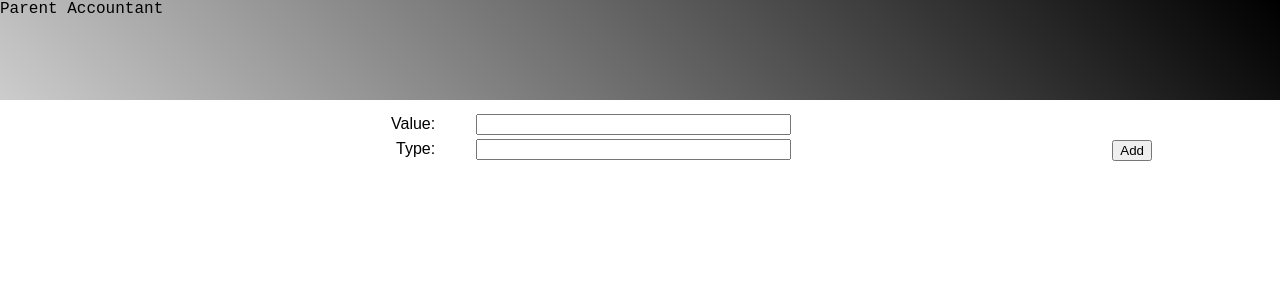
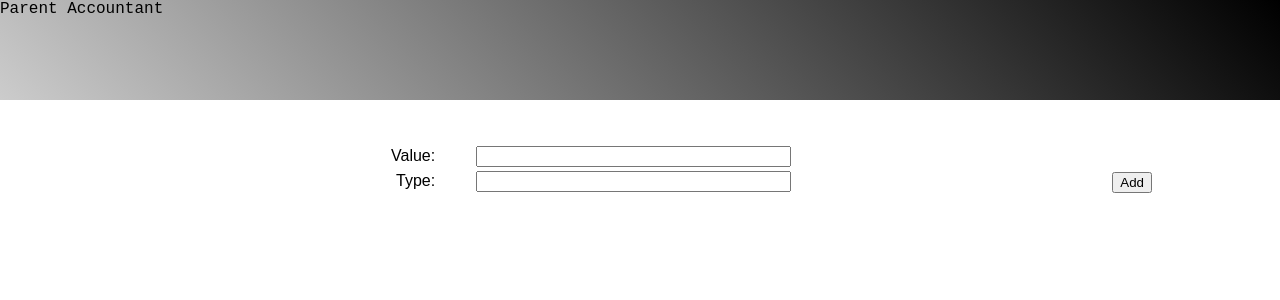
Before and after one commit to pedro-banali/react-learning, a React app: page / in a window 1280 px wide. Shown: the top 300 px of the page. Built offline with nearby package versions, Linux system fonts and the light colour scheme.

Commit message:
feat: add contentList component and component getting data from same context

```diff
--- a/src/App.js
+++ b/src/App.js
@@ -2,20 +2,27 @@ import React, { Component } from 'react';
 import './App.scss';
 import {ThemeProvider, ThemeConsumer} from './contexts/ThemeContext';
 import {Header} from './header/Header';
-import {Content} from './content/Content'
+import {Content} from './content/Content';
+import {ExpenseProvider} from './contexts/ExpenseContext';
+import {ContentList} from './content/ContentList';
+
 class App extends Component {
   render() {
     return (
       <ThemeProvider>
+        <ExpenseProvider>
         <ThemeConsumer>
           {( { themeColor } ) => (
             <div>
               <Header />
+              <div className="center">
+              <ContentList />
               <Content />
+              </div>
             </div>
           )}
-
         </ThemeConsumer>
+        </ExpenseProvider>
       </ThemeProvider>
     );
   }
--- a/src/App.scss
+++ b/src/App.scss
@@ -16,15 +16,14 @@ body{
   padding: 20px;
   color: white;
 }
-
-.App-title {
-  font-size: 1.5em;
+.center {
+  margin: auto;
+  width: 80%;
+  padding: 10px;
+  display: flex;
+  flex-direction: column;
+  align-content: center;
 }
-
-.App-intro {
-  font-size: large;
-}
-
 @keyframes App-logo-spin {
   from { transform: rotate(0deg); }
   to { transform: rotate(360deg); }
--- a/src/content/Content.js
+++ b/src/content/Content.js
@@ -1,30 +1,29 @@
-import React, {Component} from 'react';
+import React, { Component } from 'react';
 import './content.scss'
-import { ExpenseProvider, ExpenseConsumer } from '../contexts/ExpenseContext';
+import { ExpenseConsumer } from '../contexts/ExpenseContext';
 
-export class Content extends Component{
-    handleSubmit(e) {
-        e.preventDefault();
+export class Content extends Component {
+    constructor(props) {
+        super(props);
+        this.state = {
+            value: "test",
+            type: "credito"
+        };
     }
 
-    render(){
+    render() {
         return (
-            <ExpenseProvider>
-                <ExpenseConsumer>
+            <ExpenseConsumer>
                 {(context) =>
-                    <div className="center">
-                        <form className="formContent" onSubmit={(e) => this.handleSubmit(e)}>
-                            <label htmlFor="value"> Value:</label>
-                            <input  id="value"/>
-                            <label htmlFor="type"> Type: </label>
-                            <input  id="type"/>
-
-                            <input type="submit" onClick={() => context.loadData("param")} value="Add" />
-                        </form>
-                    </div>
+                    <form className="formContent" onSubmit={(e) => e.preventDefault()}>
+                        <label htmlFor="value" > Value:</label>
+                        <input id="value" name="value" type="number" ref={r => this.valueRef = r} />
+                        <label htmlFor="type"> Type: </label>
+                        <input id="type" name="type" ref={r => this.typeRef = r} />
+                        <input type="submit" onClick={() => context.loadData(this.valueRef.value, this.typeRef.value)} value="Add" />
+                    </form>
                 }
-                </ExpenseConsumer>
-            </ExpenseProvider>
+            </ExpenseConsumer>
         );
     }
 }
--- /dev/null
+++ b/src/content/ContentList.js
@@ -0,0 +1,19 @@
+import React, { Component } from 'react';
+import { ExpenseConsumer } from '../contexts/ExpenseContext';
+
+export class ContentList extends Component {
+    state = {};
+    render() {
+        return (
+                <ExpenseConsumer>
+                    {(context) =>
+                        <ul>
+                            {context.state.expenses.map((expense) => {
+                                return <li key={expense.id}>{expense.value} - {expense.type}</li>
+                            })}
+                        </ul>
+                    }
+                </ExpenseConsumer>
+        );
+    }
+}
--- a/src/content/content.scss
+++ b/src/content/content.scss
@@ -1,11 +1,3 @@
-.center {
-    margin: auto;
-    width: 80%;
-    padding: 10px;
-    display: flex;
-    flex-direction: column;
-    align-content: center;
-  }
   .formContent{
     form {
         width: 80%;
--- a/src/contexts/ExpenseContext.js
+++ b/src/contexts/ExpenseContext.js
@@ -1,6 +1,7 @@
 import React, {Component} from 'react';
 
 const ExpenseContext = React.createContext({
+    expense: {},
     expenses:[],
     loading: false
 });
@@ -12,15 +13,19 @@ export class ExpenseProvider extends Component {
     state = {
         expenses:[],
         loading: false,
-        loadData: (test) =>  {
-            console.log(test);
-        }
+    }
+
+    loadData = (value, type ) =>  {
+        var expenses = this.state.expenses;
+        expenses.push({id: (expenses.length + 1), value: value, type: type});
+        this.setState({ expenses: expenses });
+        console.log(expenses);
     }
 
     render(){
         return(
             <ExpenseContext.Provider value={{
-                ...this.state
+                state: this.state, loadData: this.loadData
             }}>
                 {this.props.children}
             </ExpenseContext.Provider>
```
